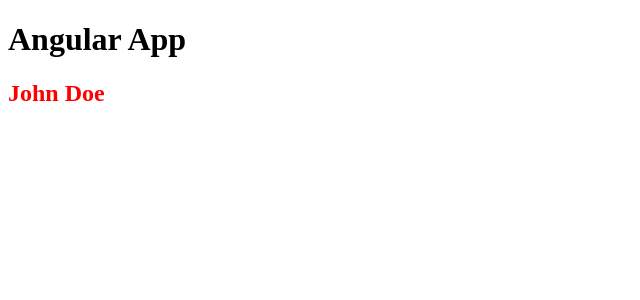
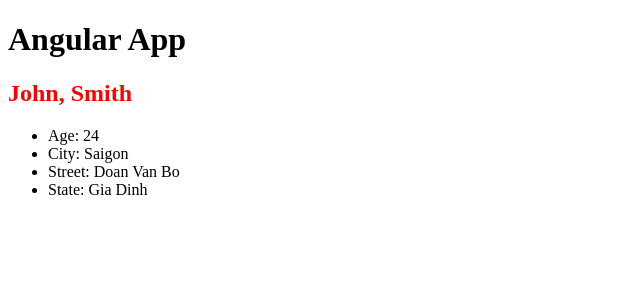
Before and after one commit to phuong-cse-iu/angular-sandbox, an Angular app: page / in a window 1280 px wide. Shown: the top 300 px of the page, without its empty margins (0-640 px from the left). Built offline with nearby package versions, Linux system fonts and the light colour scheme.

Commit message:
String interpolation, basic binding data

```diff
--- a/src/app/components/user/user.component.html
+++ b/src/app/components/user/user.component.html
@@ -1 +1,7 @@
-<h2>John Doe</h2>
+<h2>{{firstName}}, {{lastName}}</h2>
+<ul>
+  <li>Age: {{ showAge() }}</li>
+  <li>City: {{ address.city }}</li>
+  <li>Street: {{ address.street }}</li>
+  <li>State: {{ address.state }}</li>
+</ul>
--- a/src/app/components/user/user.component.ts
+++ b/src/app/components/user/user.component.ts
@@ -1,4 +1,4 @@
-import { Component} from '@angular/core';
+import {Component} from '@angular/core';
 
 @Component({
   selector: 'app-user',
@@ -7,5 +7,24 @@ import { Component} from '@angular/core';
 })
 
 export class UserComponent {
+  firstName = 'John';
+  lastName = 'Smith';
+  age = 24;
+  address = {
+    street: 'Doan Van Bo',
+    city: 'Saigon',
+    state: 'Gia Dinh'
+  };
 
+  constructor() {
+    this.sayHello();
+  }
+
+  sayHello() {
+    console.log(`Hello ${this.firstName}, ${this.lastName}`);
+  }
+
+  showAge() {
+    return this.age;
+  }
 }
```
